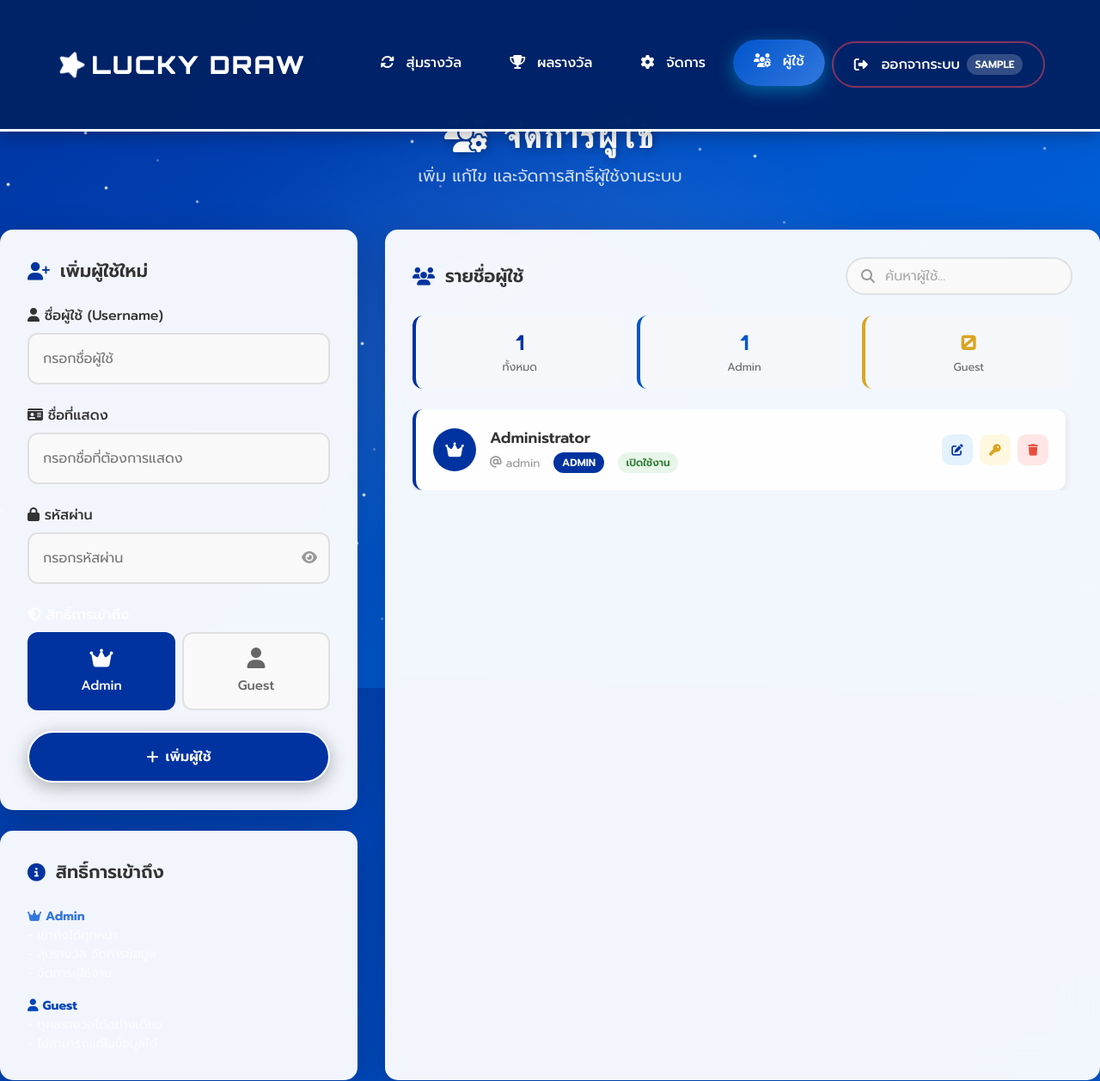
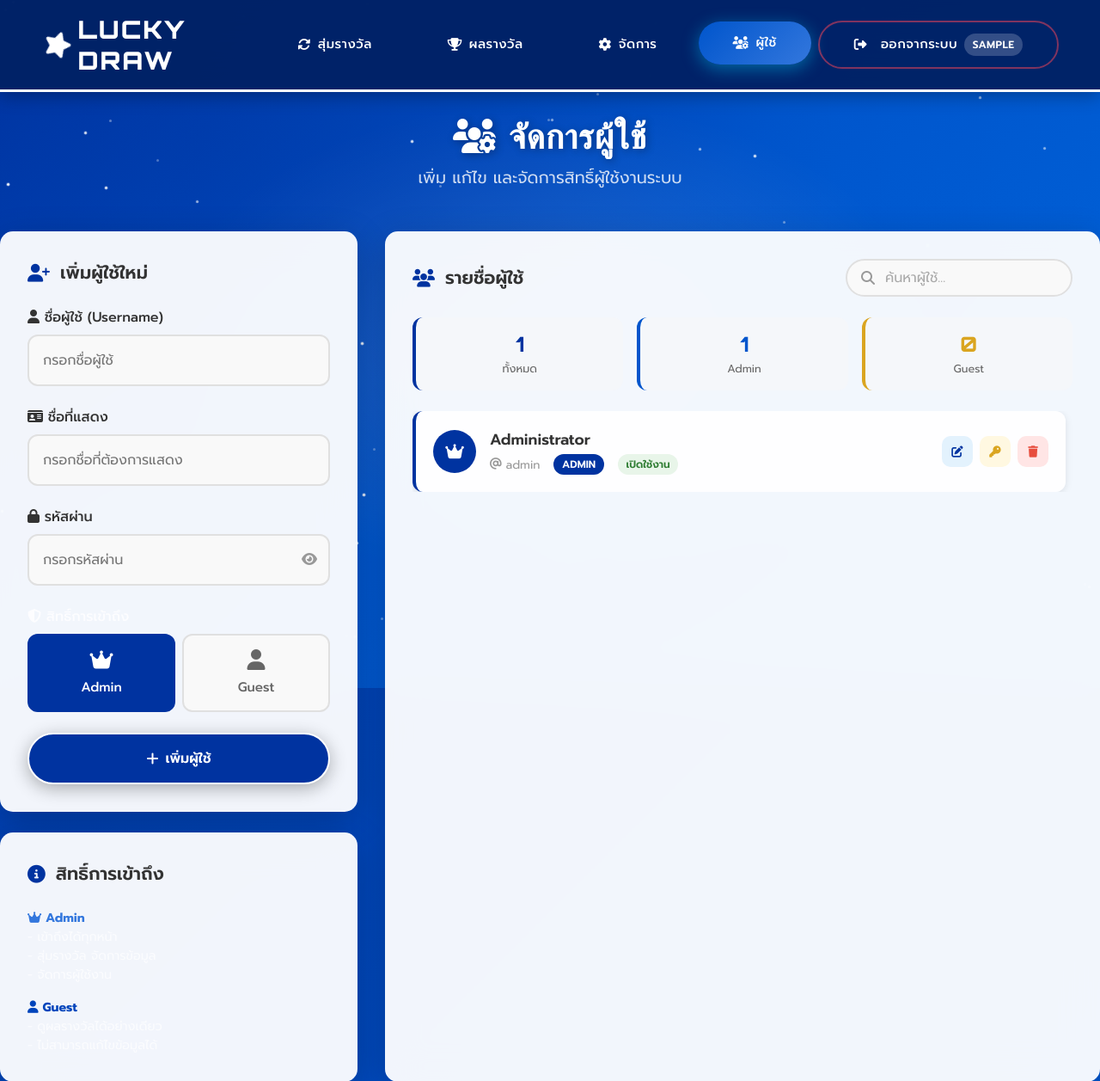
Before and after one commit to funnyprom/LuckyDraw, a Flask app: page /users in a window 1280 px wide. Shown: the top 1257 px of the page at 86% size. Run offline with Flask 3, Linux system fonts and the light colour scheme; the visitor is signed in with stand-in values (Sample User, id 1); data comes from the database, SQL or seed files in the repository.

Commit message:
Fix text overlapping issues in navigation bar and page titles

```diff
--- a/templates/base.html
+++ b/templates/base.html
@@ -88,11 +88,12 @@
         }
 
         nav .container {
-            max-width: 1400px;
+            max-width: 1600px;
             margin: 0 auto;
             display: flex;
             justify-content: space-between;
             align-items: center;
+            padding: 0 1rem;
         }
 
         .logo {
@@ -120,17 +121,35 @@
         .nav-links {
             display: flex;
             gap: 0.5rem;
+            flex-wrap: nowrap;
+            flex-shrink: 0;
+            align-items: center;
         }
 
         .nav-links a {
             color: var(--light);
             text-decoration: none;
-            padding: 0.8rem 1.5rem;
+            padding: 0.8rem 2.5rem !important;
             border-radius: 50px;
             font-weight: 500;
+            font-size: 0.92rem !important;
             transition: all 0.3s ease;
             position: relative;
-            overflow: hidden;
+            overflow: visible !important;
+            white-space: nowrap !important;
+            letter-spacing: 0.5px !important;
+            word-spacing: 1.5px !important;
+            line-height: 1.7 !important;
+            display: inline-flex !important;
+            align-items: center;
+            justify-content: center;
+            min-width: fit-content !important;
+            width: auto !important;
+            box-sizing: border-box !important;
+            text-rendering: optimizeLegibility;
+            -webkit-font-smoothing: antialiased;
+            font-family: 'Prompt', sans-serif !important;
+            text-align: center;
         }
 
         .nav-links a::before {
@@ -161,6 +180,17 @@
 
         .nav-links a i {
             margin-right: 0.5rem;
+            flex-shrink: 0;
+        }
+
+        .nav-links a span,
+        .nav-links a {
+            text-overflow: clip !important;
+            overflow: visible !important;
+        }
+
+        .nav-links a * {
+            white-space: nowrap !important;
         }
 
         .nav-links a.logout-link {
@@ -292,8 +322,11 @@
             }
 
             .nav-links a {
-                padding: 0.6rem 1rem;
-                font-size: 0.9rem;
+                padding: 0.6rem 1.5rem;
+                font-size: 0.85rem;
+                letter-spacing: 0.5px;
+                word-spacing: 1px;
+                line-height: 1.6;
             }
 
             .container {
--- a/templates/results.html
+++ b/templates/results.html
@@ -18,8 +18,8 @@
         font-size: 2.5rem;
         font-weight: 900;
         color: #ffffff;
-        text-transform: uppercase;
-        letter-spacing: 3px;
+        letter-spacing: 1px;
+        line-height: 1.3;
         text-shadow: 2px 2px 10px rgba(0, 0, 0, 0.3);
     }
 
--- a/templates/users.html
+++ b/templates/users.html
@@ -18,8 +18,8 @@
         font-size: 2.5rem;
         font-weight: 900;
         color: #ffffff;
-        text-transform: uppercase;
-        letter-spacing: 3px;
+        letter-spacing: 1px;
+        line-height: 1.3;
         text-shadow: 2px 2px 10px rgba(0, 0, 0, 0.3);
     }
 
```
